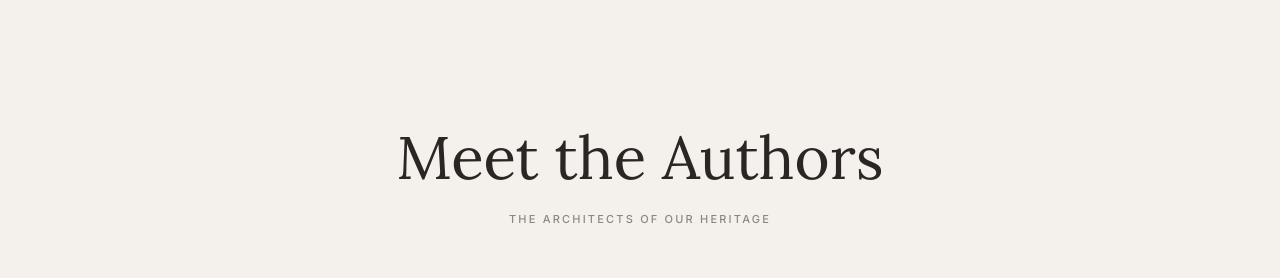
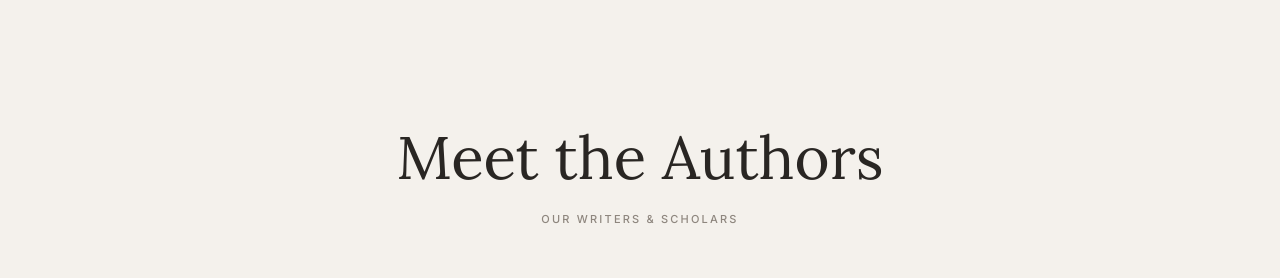
Before and after one commit to lusa8o8/tanga, a Next.js app in the folder artifacts/web/: page / in a window 1280 px wide. Shown: the part 2540-2818 px from the top of the page. Built offline with nearby package versions, Linux system fonts and the light colour scheme; no server answers.

Commit message:
design: update Authors sub-label to Our Writers & Scholars

```diff
--- a/artifacts/web/src/app/(public)/authors/page.tsx
+++ b/artifacts/web/src/app/(public)/authors/page.tsx
@@ -16,8 +16,8 @@ export default async function AuthorsIndex() {
     <div className="flex flex-col gap-16">
       <div className="flex flex-col items-center text-center mt-8 mb-8">
         <h1 className="text-5xl md:text-6xl font-serif text-primary mb-6">Meet the Authors</h1>
-        <span className="font-sans text-[11px] font-medium tracking-[0.2em] uppercase text-muted-foreground/80 block max-w-xl">
-          The Architects of Our Heritage
+        <span className="font-sans text-[11px] font-medium tracking-[0.2em] uppercase text-muted-foreground/80">
+          Our Writers & Scholars
         </span>
       </div>
 
--- a/artifacts/web/src/app/(public)/page.tsx
+++ b/artifacts/web/src/app/(public)/page.tsx
@@ -152,10 +152,10 @@ export default async function Home() {
       </section>
       {/* Meet the Authors */}
       <section className="border-t border-border pt-24 md:pt-32 pb-8 flex flex-col items-center">
-        <div className="text-center mb-16">
+        <div className="flex flex-col items-center mb-16">
           <h2 className="text-5xl md:text-6xl font-serif text-primary mb-6">Meet the Authors</h2>
           <span className="font-sans text-[11px] font-medium tracking-[0.2em] uppercase text-muted-foreground/80 block">
-            The Architects of Our Heritage
+            Our Writers & Scholars
           </span>
         </div>
 
```
